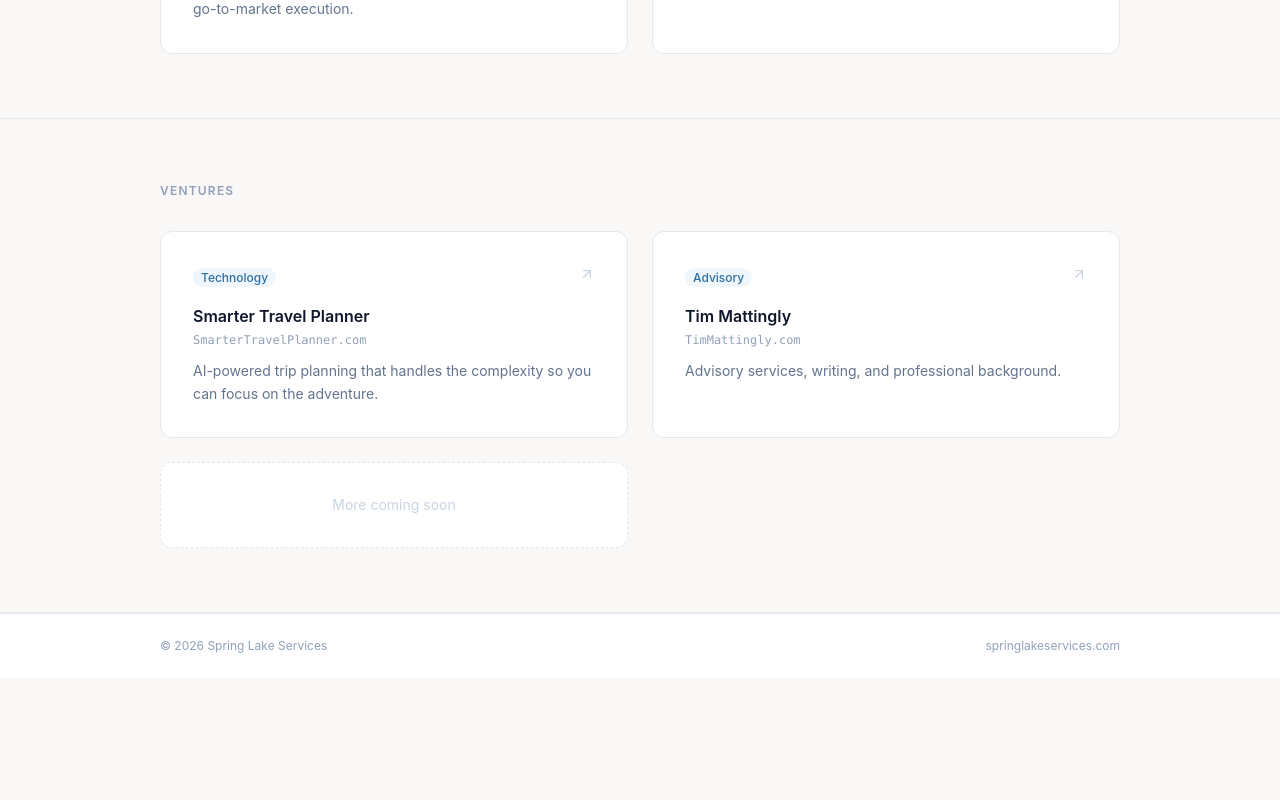
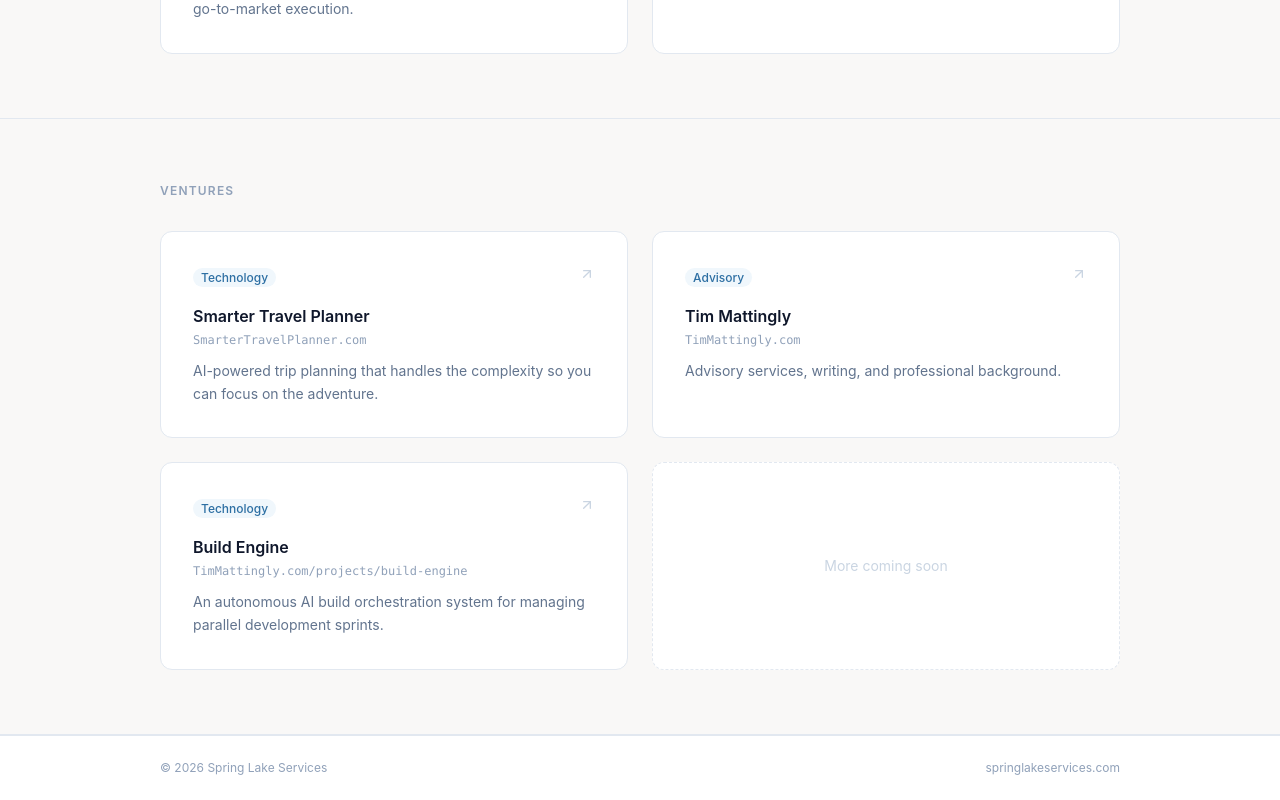
Before and after one commit to email-debug/springlakeservices, a React (Vite) app: page / in a window 1280 px wide. Shown: the part 787-1587 px from the top of the page. Before the commit the page ends 1465 px from the top, so only its background shows below. Built offline with nearby package versions, Linux system fonts and the light colour scheme.

Commit message:
feat: add Build Engine venture card

```diff
--- a/src/App.tsx
+++ b/src/App.tsx
@@ -14,6 +14,13 @@
     href: 'https://www.timmattingly.com',
     description: 'Advisory services, writing, and professional background.',
     category: 'Advisory',
+  },
+  {
+    name: 'Build Engine',
+    domain: 'TimMattingly.com/projects/build-engine',
+    href: 'https://timmattingly.com/projects/build-engine',
+    description: 'An autonomous AI build orchestration system for managing parallel development sprints.',
+    category: 'Technology',
   },
 ]
 
```
